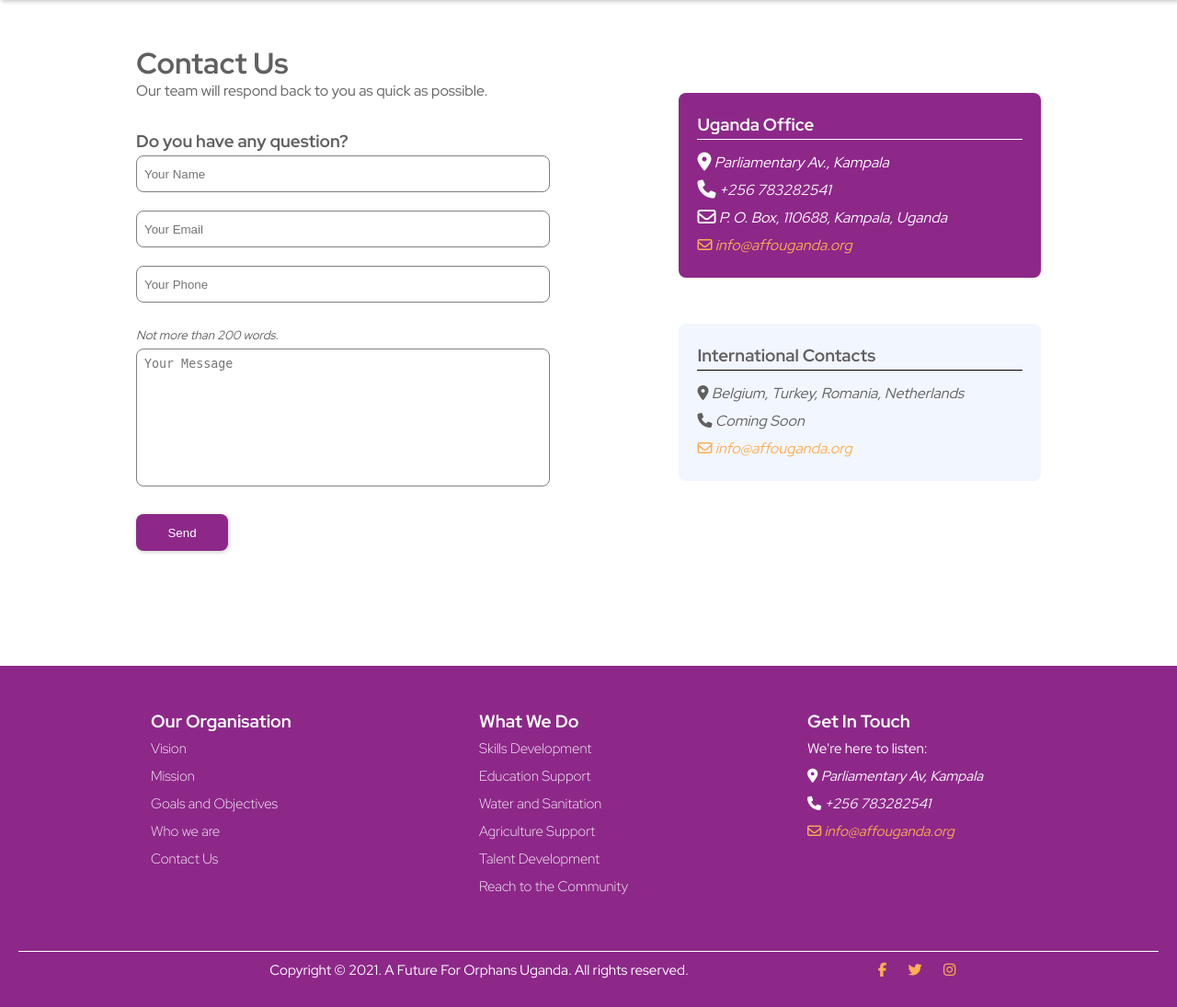
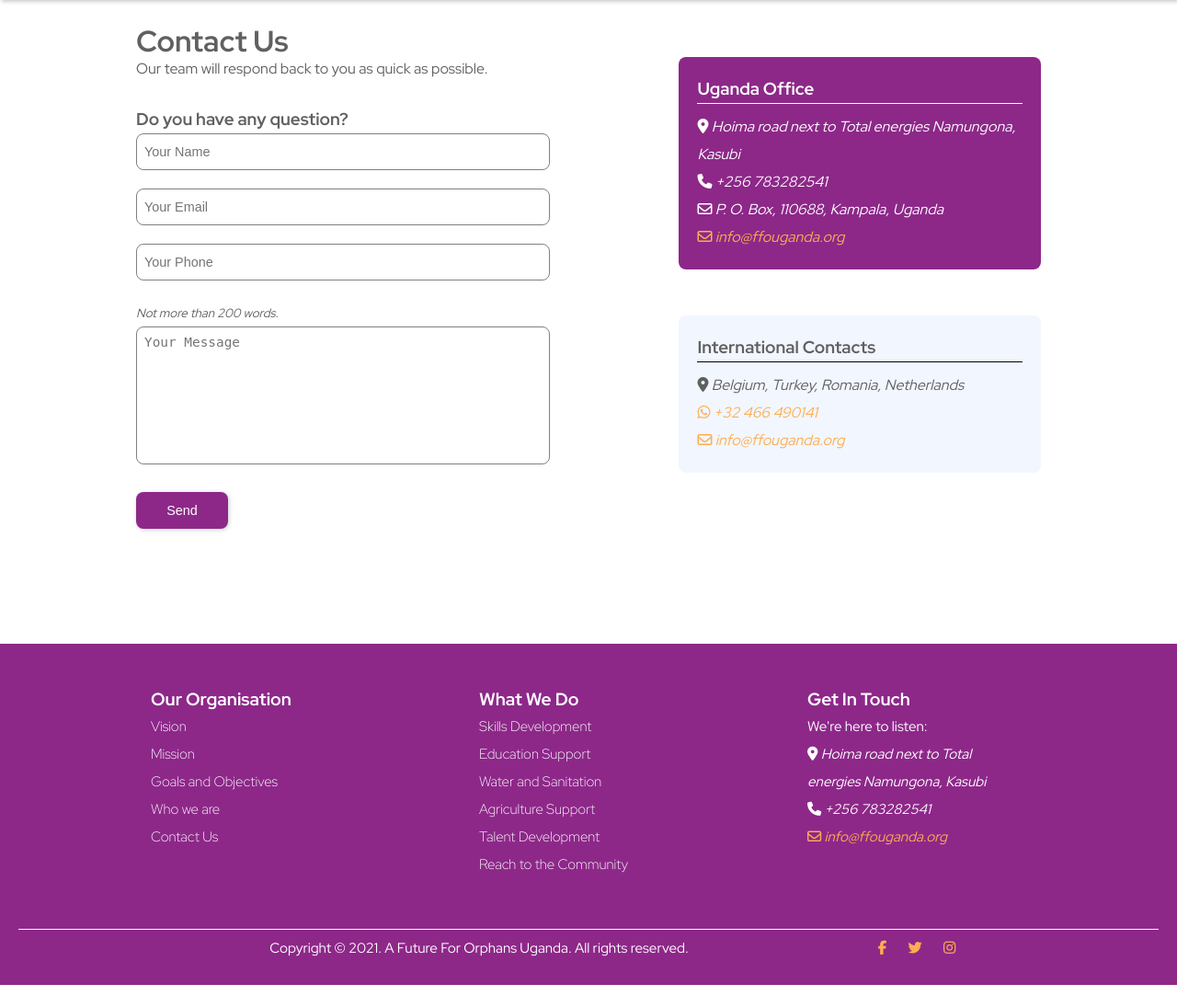
Before and after one commit to rickyLuke/ffouganda, a PHP site: page /ffouganda/contact/ in a window 1280 px wide. Shown: the part 121-1216 px from the top of the page at 92% size. After the commit the page ends 1192 px from the top, so only its background shows below. Run offline with PHP 8.4, Linux system fonts and the light colour scheme; some libraries are stand-ins or nearby versions.

Commit message:
changes to styling and some info updated

```diff
--- a/about/index.php
+++ b/about/index.php
@@ -47,7 +47,7 @@
                 <span class="p-title">Who We Are</span><br>
                 <h2>A Future for Orphans Uganda.</h2>
                 <p>
-                    A Future for Orphans Uganda was established in 2016 by Katende John Bosco, Janique Vanmeen and Hon. Kafuuzi Jackson. This was later registered with the Uganda Registration Services Bureau (URSB); certificate number BRS INCC-9-17/74088 AND registration number 80020030531430 getting legal rights to operate within the country as a requirement by the ministry of Ministry of Internal affairs and commissioned by the first lady who is also a Minister of Education and sports Janet Kataaha Museveni on 13th Oct 2018.
+                    <strong>A Future for Orphans Uganda</strong> was established in 2016 with the aim of addressing the unique challenges faced by orphaned children, single teenage mothers and vulnerable youth in Uganda. The organization is officially registered with the Uganda Registration Services Bureau (URSB), holding certificate number <strong>BRS INCC-9-17/74088</strong>, and registration number <strong>80020030531430</strong>. Additionally, it is registered with the National Bureau for Non-Governmental Organizations, holding certificate number <strong>INDR160095191NB</strong> and permit number <strong>INDP005191NB</strong>. The organization received legal recognition to operate within the country, fulfilling the requirements set by the Ministry of Internal Affairs.
                 </p>
             </div>
 
--- a/contact/index.php
+++ b/contact/index.php
@@ -72,10 +72,10 @@
             	<div>
 					<h3>Uganda Office</h3>
 					<address class="s1">
-						<p><span class="id-color fa fa-map-marker fa-lg"></span> Parliamentary Av., Kampala</p>
-						<p><span class="id-color fa fa-phone fa-lg"></span> +256 783282541</p>
-                        <p><span class="fa fa-envelope-o fa-lg"></span> P. O. Box, 110688, Kampala, Uganda</p>
-						<a href="mailto:info@affouganda.org"> <span class="fa fa-envelope-o"></span> info@affouganda.org</a>
+						<p><span class="id-color fa fa-map-marker"></span> Hoima road next to Total energies Namungona, Kasubi</p>
+						<p><span class="id-color fa fa-phone"></span> +256 783282541</p>
+                        <p><span class="fa fa-envelope-o"></span> P. O. Box, 110688, Kampala, Uganda</p>
+						<a href="mailto:info@ffouganda.org"> <span class="fa fa-envelope-o"></span> info@ffouganda.org</a>
 					</address>
 				</div>
 
@@ -83,8 +83,10 @@
 					<h3>International Contacts</h3>
 					<address>
 						<p><span class="fa fa-map-marker"></span> Belgium, Turkey, Romania, Netherlands</p>
-						<p><span class="fa fa-phone"></span> Coming Soon</p>
-						<a href="mailto:info@affouganda.org"> <span class="fa fa-envelope-o"></span> info@affouganda.org</a>
+						<a href="https://wa.me/32466490141" target="_blank">
+						  <span class="fa fa-whatsapp"></span> +32 466 490141
+						</a><br>
+						<a href="mailto:info@ffouganda.org"> <span class="fa fa-envelope-o"></span> info@ffouganda.org</a>
 					</address>
 				</div>
             </div>
--- a/css/style.css
+++ b/css/style.css
@@ -16,7 +16,27 @@
 	margin: 0;
 }
 
+.clearfix-top{
+	width: 100vw;
+	height: 13vh;
+}
+
+@media (min-width: 420px){
+	.clearfix-top{
+		height: 12vh !important;
+	}
+}
+
+@media (max-height: 700px){
+	.clearfix-top{
+		height: 15vh;
+	}
+}
+
+
+
 .container{
+	overflow-x: hidden;
 	width: 95%;
 	margin: auto;
 	padding: 5px 20px;
@@ -45,12 +65,6 @@
 	margin-bottom: 25px;
 }
 
-@media (max-width: 400px){
-	.spacer{
-		margin-bottom: 80px;
-	}
-}
-
 .p-title{
 	background: var(--secondary-color);
 	color: black;
@@ -63,10 +77,7 @@
 	letter-spacing: 2px;
 }
 
-.clearfix-top{
-	width: 100vw;
-	height: 5vh;
-}
+
 
 a, a:active, a:visited{
 	text-decoration: none;
@@ -111,6 +122,7 @@ textarea{
 	resize: none;
 	width: 100%;
 	border: 1px solid grey;
+	font-size: 0.9rem;
 }
 
 input{
@@ -123,7 +135,9 @@ textarea{
 
 input:focus,
 textarea:focus{
-	outline-color: var(--secondary-color);
+	outline-color: var(--secondary-color) !important;
+	-webkit-outline-color: var(--secondary-color) !important;
+	-moz-outline-color: var(--secondary-color) !important;
 }
 
 input[type="submit"],
@@ -185,6 +199,7 @@ body {
 	line-height: 30px;
 	padding: 0;
 	margin: 0;
+	overflow-x: hidden;
 }
 
 
@@ -432,13 +447,14 @@ header{
 	transform: translateX(-50px);
 }
 
+@media (max-height: 700px){
+	.hero .services > div:nth-child(2){
+		top: 220px;
+	}
+}
 
 
 @media (min-width: 750px){ /* tablet screens */
-	.clearfix-top{
-		height: 15vh;
-	}
-
 	.hero > div{
 		width: 100%;
 		height: 50vh;
--- a/inc/footer.php
+++ b/inc/footer.php
@@ -27,9 +27,9 @@
             <h4>Get In Touch</h4>
             <p>We're here to listen:</p>
             <address>
-                <p><span class="fa fa-map-marker"></span> Parliamentary Av, Kampala</p>
+                <p><span class="fa fa-map-marker"></span> Hoima road next to Total energies Namungona, Kasubi</p>
                 <p><span class="fa fa-phone"></span> +256 783282541</p>
-                <a href="mailto:info@affouganda.org"> <span class="fa fa-envelope-o"></span> info@affouganda.org</a>
+                <a href="mailto:info@ffouganda.org"> <span class="fa fa-envelope-o"></span> info@ffouganda.org</a>
             </address>
         </div>
 
--- a/index.php
+++ b/index.php
@@ -91,11 +91,11 @@
             <div class="card">
                 <div class="img">
                     <a href="./programs/ffou-water-sanitation/">
-                        <img src="./images/gallery/ffouganda-food-outreach/2024/8.jpeg">
+                        <img src="./images/gallery/ffouganda-food-outreach/2024/6.jpeg">
                     </a>
                 </div>
                 <div class="info">
-                    <p>Building Boreholes, Delivering Clean Water.</p>
+                    <p>Food outreach to villages.</p>
                 </div>
             </div>
 
--- a/programs/ffou-reach-community/index.php
+++ b/programs/ffou-reach-community/index.php
@@ -59,10 +59,6 @@
         <div class="imgs">
             <div class="container">
                 <div>
-                    <img src="../../images/gallery/ffouganda-food-outreach/2024/8.jpeg" alt="children-baking">
-                </div>
-
-                <div>
                     <img src="../../images/gallery/ffouganda-food-outreach/2024/9.jpeg" alt="children-crafting">
                 </div>
 
```
Also changed, not shown: images/gallery/ffouganda-food-outreach/2024/8.jpeg (deleted).
